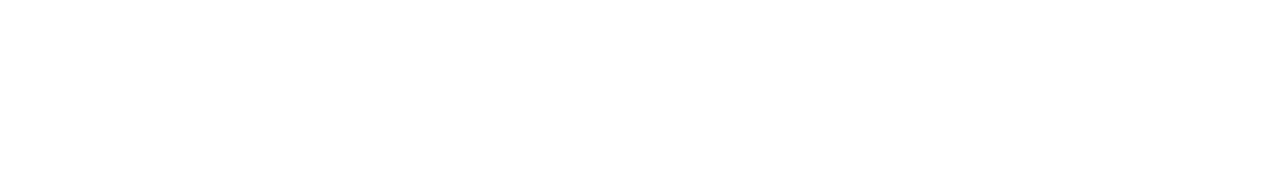
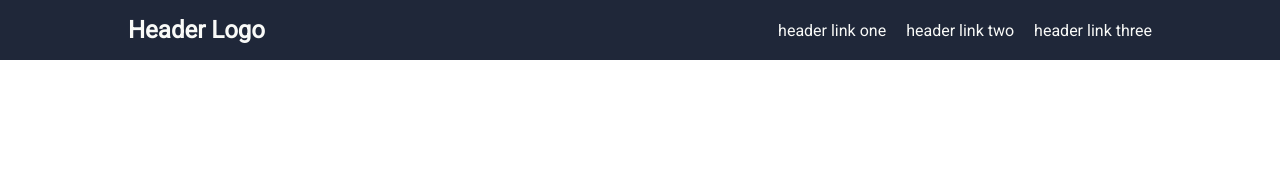
Before and after one commit to wanjaclodt/Odin-Landing-Page-Exercise, a plain HTML site: page index.html in a window 1280 px wide. Drawn offline with Linux system fonts and the light colour scheme.

Commit message:
Arrange header inluding logo and links

```diff
--- a/index.html
+++ b/index.html
@@ -6,8 +6,22 @@
     <meta name="viewport" content="width=device-width, initial-scale=1.0">
     <title>Landing Page</title>
     <link rel="stylesheet" type="text/css" href="style.css">
+    <link rel="preconnect" href="https://fonts.googleapis.com">
+    <link rel="preconnect" href="https://fonts.gstatic.com" crossorigin>
+    <link href="https://fonts.googleapis.com/css2?family=Roboto&display=swap" rel="stylesheet">
 </head>
 <body>
+    <div class="header">
+        <div class="logo">Header Logo</div>
+        <div class="nav">
+            <ul>
+                <li>header link one</li>
+                <li>header link two</li>
+                <li>header link three</li>
+            </ul>
+        </div>
+    </div>
+
 
 </body>
 </html>
--- a/style.css
+++ b/style.css
@@ -1,5 +1,30 @@
+
+
 * {
     box-sizing: border-box;
     margin: 0;
     padding: 0;
 }
+
+.header {
+    display: flex;
+    justify-content: space-between;
+    background: #1F2739;
+    height: 60px;
+    align-items: center;
+    font-family: 'Roboto', sans-serif;
+    color: #f9faf8;
+}
+
+.header .logo {
+    font-size: 24px;
+    font-weight: bold;
+    margin: 10vw;
+}
+
+.nav ul {
+    display: flex;
+    list-style: none;
+    gap: 20px;
+    margin: 10vw;
+}
```
